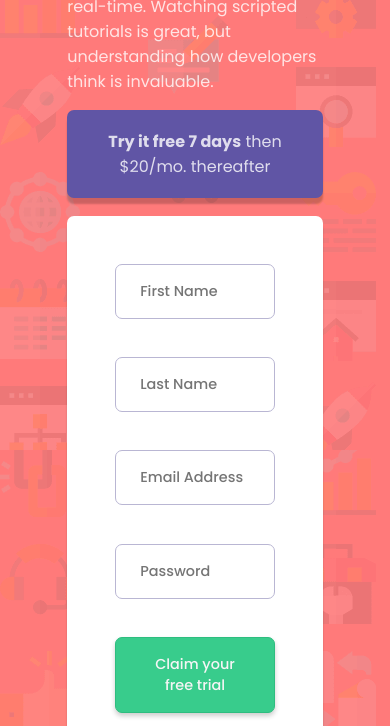
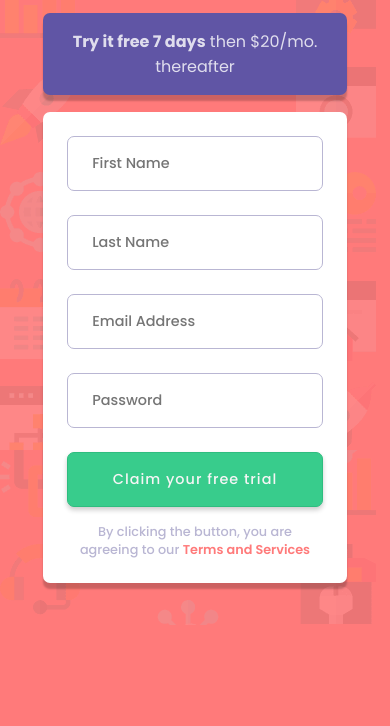
Before and after one commit to mehmet-emin-git/signUp-form, a plain HTML site: page index.html in a window 390 px wide. Shown: the part 350-1076 px from the top of the page. After the commit the page ends 975 px from the top, so only its background shows below. Drawn offline with Linux system fonts and the light colour scheme.

Commit message:
styling the mobile version

```diff
--- a/style.css
+++ b/style.css
@@ -16,7 +16,7 @@
 
 /* -------------------------- Global Styles ----------------------- */
 body {
-  overflow: hidden;
+  overflow-y: hidden;
   font-family: "Poppins", sans-serif;
   font-size: 16px;
   color: white;
@@ -101,10 +101,12 @@ button {
   background-color: var(--green);
   color: whitesmoke;
   display: block;
+  outline: none;
   width: 100%;
   padding: 1rem 1.5rem;
   border: 1px solid var(--dark-green);
   border-radius: 7px;
+  letter-spacing: 1px;
   font-weight: 500;
   font-size: 0.9rem;
   font-family: "Poppins", sans-serif;
@@ -129,4 +131,49 @@ small {
 small a {
   color: var(--red);
   text-decoration: none;
+  font-weight: 600;
 }
+
+/* Media Queries */
+@media screen and (max-width: 735px) {
+  body {
+    overflow-y: scroll;
+  }
+
+  .container {
+    flex-direction: column;
+    padding: 1rem;
+    min-height: 100vh;
+    max-width: 1200px;
+  }
+
+  .container > div {
+    flex: 1;
+    padding: 0 1.2rem;
+  }
+
+  h1,
+  p {
+    text-align: center;
+  }
+
+  .box {
+    padding: 1.5rem;
+    text-align: center;
+  }
+
+  .blue-box {
+    padding: 1rem;
+  }
+
+  .form-control {
+    margin-bottom: 1.5rem;
+  }
+
+  .form-control small {
+    position: absolute;
+    bottom: -1.4rem;
+    right: 0;
+    text-align: right;
+  }
+}
```
